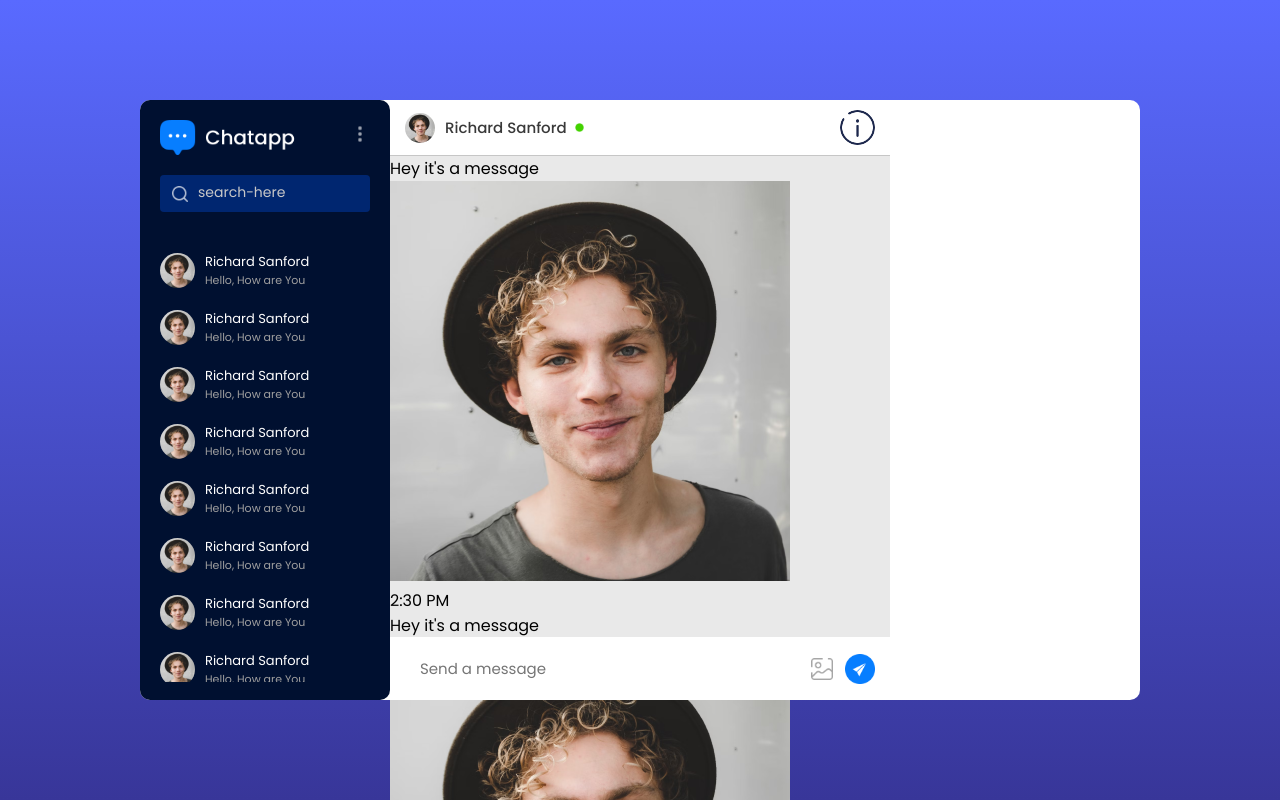
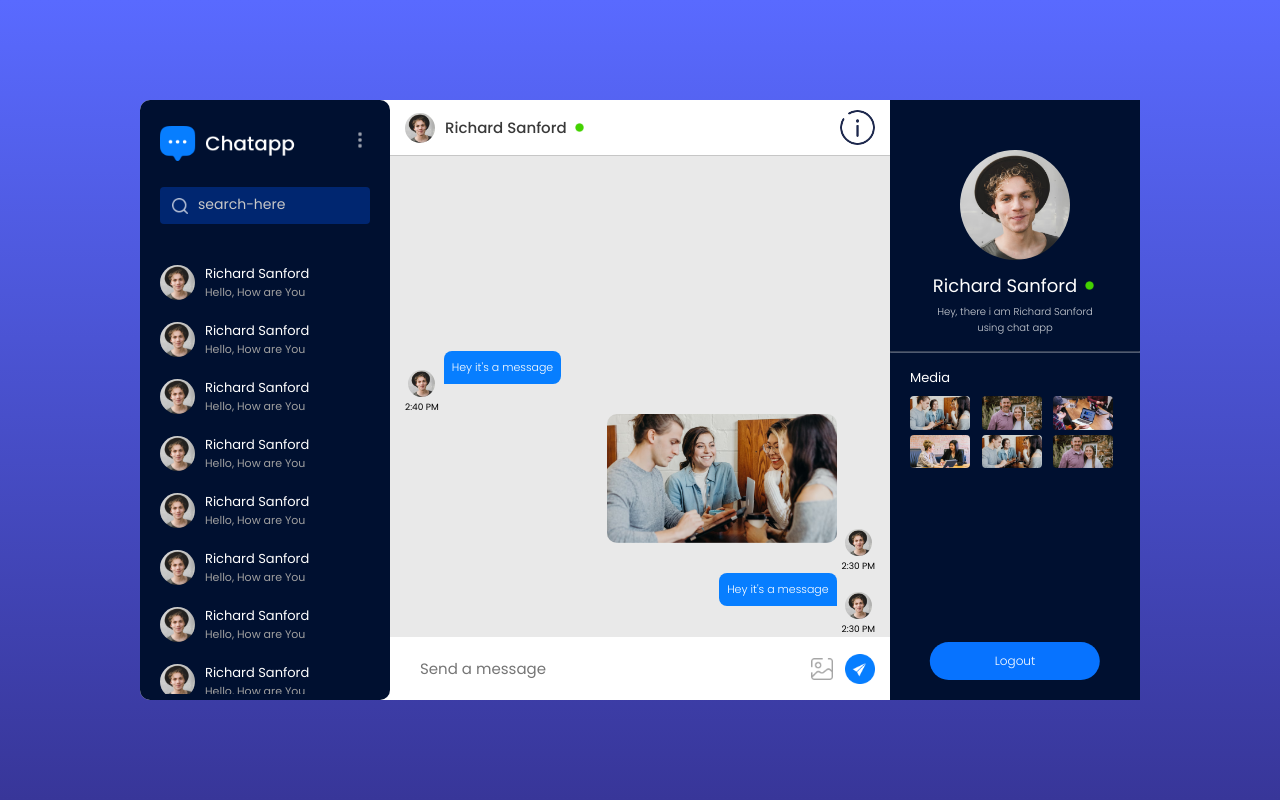
Before and after one commit to suyog-2005/Suyog, a React (Vite) app: page /chat in a window 1280 px wide. Shown: the top 800 px of the page. Built offline with nearby package versions, Linux system fonts and the light colour scheme.

Commit message:
Chat Page Complete

```diff
--- a/src/components/ChatBox/ChatBox.css
+++ b/src/components/ChatBox/ChatBox.css
@@ -62,3 +62,56 @@
     outline: none;
     font-size: 15px;
 }
+
+.chat-msg{
+    height: calc(100% - 70px);
+    padding-bottom: 50px;
+    overflow-y: scroll;
+    display: flex;
+    flex-direction: column-reverse;
+}
+
+.s-msg div img,.r-msg div img{
+    width: 27px;
+    aspect-ratio: 1/1;
+    border-radius: 50%;
+}
+.s-msg,.r-msg{
+    display: flex;
+    align-items: end;
+    justify-content: flex-end;
+    gap: 5px;
+    padding: 0px 15px;
+}
+
+.r-msg{
+    flex-direction: row-reverse;
+    justify-content: start;
+}
+
+.msg{
+    color: white;
+    background-color: #077eff;
+    padding: 8px;
+    max-width: 200px;
+    font-size: 11px;
+    font-weight: 300;
+    border-radius: 8px 8px 0px 8px;
+    margin-bottom: 30px;
+}
+
+.r-msg .msg{
+    border-radius: 8px 8px 8px 0px;
+}
+
+.s-msg,.r-msg{
+    text-align: center;
+    font-size: 9px;
+
+}
+
+.msg-img{
+    width: 230px;
+    margin-bottom: 30px;
+    border-radius: 10px;
+}
--- a/src/components/ChatBox/ChatBox.jsx
+++ b/src/components/ChatBox/ChatBox.jsx
@@ -15,6 +15,13 @@
       <div className="chat-msg">
         <div className="s-msg">
           <p className="msg"> Hey it's a message</p>
+          <div>
+            <img src={assets.profile_img} alt="" />
+            <p>2:30 PM</p>
+          </div>
+        </div>
+        <div className="s-msg">
+          <img className="msg-img" src={assets.pic1} alt="" />
           <div>
             <img src={assets.profile_img} alt="" />
             <p>2:30 PM</p>
--- a/src/components/LeftSidebar/LeftSidebar.css
+++ b/src/components/LeftSidebar/LeftSidebar.css
@@ -94,3 +94,38 @@
 .friends:hover span{
     color: white;
 }
+
+.ls-nav .menu{
+    position: relative;
+    padding: 10px 0px;
+}
+
+.menu .sub-menu{
+    position: absolute;
+    top: 100%;
+    right: 0;
+    width: 130px;
+    padding: 20px;
+    border-radius: 5px;
+    background-color: white;
+    color: black;
+    display: none;
+    transition: 01s;
+}
+
+.sub-menu hr{
+    border: none;
+    height: 1px;
+    background: #a4a4a4;
+    margin: 8px 0px;
+}
+
+.sub-menu p{
+    font-size: 14px;
+    cursor: pointer;
+}
+
+.menu:hover .sub-menu{
+    display: block;
+
+}
--- a/src/components/LeftSidebar/LeftSidebar.jsx
+++ b/src/components/LeftSidebar/LeftSidebar.jsx
@@ -9,6 +9,11 @@
           <img src={assets.logo} className='logo' alt="" />
           <div className="menu">
             <img src={assets.menu_icon} alt="" />
+            <div className="sub-menu">
+              <p>Edit Profile</p>
+              <hr />
+              <p>Log Out</p>
+            </div>
           </div>
         </div>
         <div className="ls-search">
--- a/src/components/RightSidebar/RightSidebar.css
+++ b/src/components/RightSidebar/RightSidebar.css
@@ -0,0 +1,76 @@
+.rs{
+    color: white;
+    background-color: #001030;
+    position: relative;
+    height: 75vh;
+    overflow-y: scroll;
+}
+
+.rs-profile{
+    padding-top: 50px;
+    text-align: center;
+    max-width: 70%;
+    margin: auto;
+}
+
+.rs-profile img{
+    width: 110px;
+    aspect-ratio: 1/1;
+    border-radius: 50%;
+}
+
+.rs-profile h3{
+    font-size: 18px;
+    font-weight: 400;
+    display: flex;
+    align-items: center;
+    justify-content: center;
+    gap: 5px;
+    margin: 5px 0px;
+}
+
+.rs-profile p{
+    font-size: 10px;
+    opacity: 0.8;
+    font-weight: 300;
+}
+
+.rs hr{
+    border-color: #ffffff50;
+    margin: 15px 0px;
+}
+
+.rs-media{
+    padding: 0px 20px;
+    font-size: 13px;
+}
+
+.rs-media div{
+    max-height: 180px;
+    overflow-y: scroll;
+    display: grid;
+    grid-template-columns: 1fr 1fr 1fr;
+    gap: 5px;
+    margin-top: 8px;
+}
+
+.rs-media div img{
+    width: 60px;
+    border-radius: 4px;
+    cursor: pointer;
+}
+
+.rs button{
+    position: absolute;
+    bottom: 20px;
+    left: 50%;
+    transform: translateX(-50%);
+    background: #0773ff;
+    border: none;
+    color: white;
+    font-size: 12px;
+    font-weight: 300;
+    padding: 10px 65px;
+    border-radius: 20px;
+    cursor: pointer;
+}
--- a/src/components/RightSidebar/RightSidebar.jsx
+++ b/src/components/RightSidebar/RightSidebar.jsx
@@ -3,8 +3,27 @@
 import assets from '../../assets/assets'
 const RightSidebar = () => {
   return (
-    <div>
-
+    <div className='rs'>
+      <div className="rs-profile">
+        <img src={assets.profile_img} alt="" />
+        <h3>
+          Richard Sanford <img src={assets.green_dot} className='dot' alt="" />
+        </h3>
+        <p>Hey, there i am Richard Sanford using chat app</p>
+      </div>
+      <hr />
+      <div className="rs-media">
+        <p>Media</p>
+        <div>
+          <img src={assets.pic1} alt="" />
+          <img src={assets.pic2} alt="" />
+          <img src={assets.pic3} alt="" />
+          <img src={assets.pic4} alt="" />
+          <img src={assets.pic1} alt="" />
+          <img src={assets.pic2} alt="" />
+        </div>
+      </div>
+      <button>Logout</button>
     </div>
   )
 }
--- a/src/pages/ProfileUpdate/ProfileUpdate.css
+++ b/src/pages/ProfileUpdate/ProfileUpdate.css
@@ -0,0 +1,24 @@
+.profile{
+    min-width: 100vh;
+    background: url(/background.png) no-repeat;
+    background-size: cover;
+    display: flex;
+    align-items: center;
+    justify-content: center;
+}
+
+.profile-container{
+    background: white;
+    display: flex;
+    align-items: center;
+    justify-content: space-between;
+    min-width: 700px;
+    border-radius: 10px;
+}
+
+.profile-pic{
+    max-width: 150px;
+    aspect-ratio: 1/1;
+    margin: 20px auto;
+    border-radius: 50%;
+}
--- a/src/pages/ProfileUpdate/ProfileUpdate.jsx
+++ b/src/pages/ProfileUpdate/ProfileUpdate.jsx
@@ -1,8 +1,22 @@
 import React from 'react'
 import './ProfileUpdate.css'
+import assets from '../../assets/assets'
 const ProfileUpdate = () => {
   return (
-    <div>
+    <div className='profile'>
+      <div className="profile-container">
+        <form >
+          <h3>Prodile Details</h3>
+          <label htmlFor="avatar">
+            <input type="file" id='avatar' accept='.png , .jpg, .jpeg ' hidden/>
+            <img src={assets.avatar_icon} alt="" />
+          </label>
+          <input type="text" placeholder='Your Name' required/>
+          <textarea placeholder='Write Profile bio' required></textarea>
+          <button type='submit'>Save</button>
+        </form>
+        <img className='profile-pic' src={assets.logo_icon} alt="" />
+      </div>
       we are on the profile update page
     </div>
   )
```
